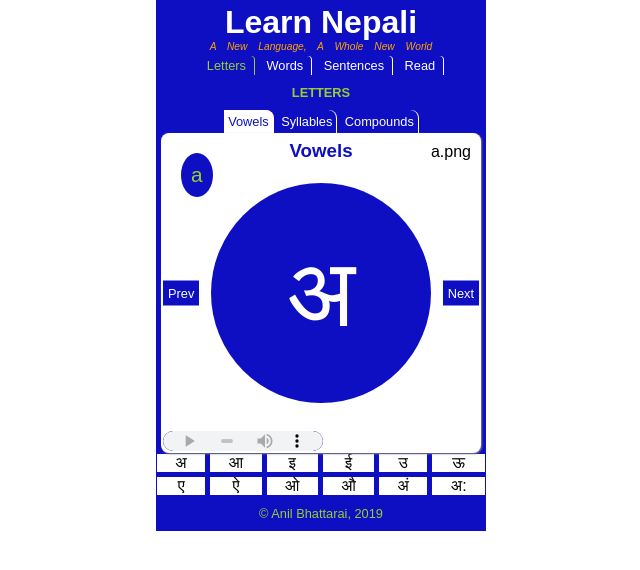
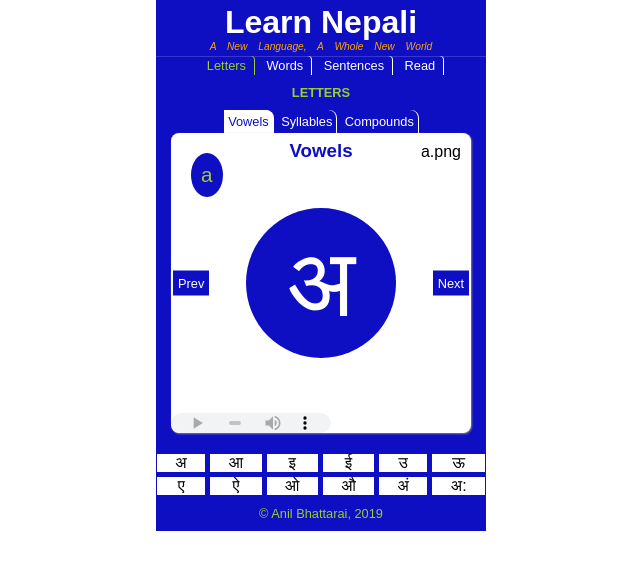
Before and after one commit to anilbhattaraitoronto/ln1119, a plain HTML site: page index.html in a window 1280 px wide. Both pictures are taken after a click on the button "Start Learning". Shown: the whole page, without its empty margins (319-959 px from the left). Drawn offline with Linux system fonts and the light colour scheme.

Commit message:
revamped css file and added app-wrapper to give background to the app

```diff
--- a/index.html
+++ b/index.html
@@ -8,6 +8,7 @@
     <title>Learn Nepali: Here and Now</title>
 </head>
 <body>
+    <div class="app-wrapper">
     <header class="main-header">
         <h1 class="masthead main-link" onclick="switchSections('.main-pages', '.main-link', ' main-active', 0)" >Learn Nepali</h1>
     </header>
@@ -203,6 +204,7 @@
     <footer>
         &copy; Anil Bhattarai, 2019
     </footer>
+</div>
     <script src="main.js"></script>
 </body>
 </html>
--- a/main.css
+++ b/main.css
@@ -6,11 +6,17 @@
     --theme2: yellowgreen;
     font-family: Arial, Helvetica, sans-serif;
 }
+body{
+    width: 100%;
+    max-width: 330px;
+    margin: auto;
+}
+.app-wrapper{
+    background: var(--theme1);
+}
 
 .main-header{
-    width: 330px;
     margin: auto;
-    background: var(--theme1);
     box-shadow: 0 0 1px white;
 }
 .masthead{
@@ -40,15 +46,12 @@
     font-weight: lighter;
 }
 #home-page{
-    width: 330px;
     text-align: center;
     margin: auto;
-    background: var(--theme1);
+
 }
 #lesson-page{
-    width: 330px;
     margin: auto;
-    background: var(--theme1);
 }
 #home-page h3{
     margin: auto;
@@ -90,13 +93,11 @@
     width: 330px;
     margin: auto;
     text-align: center;
-    background: var(--theme1);
 }
 .level-nav{
     width: 330px;
     margin: auto;
     text-align: center;
-    background: var(--theme1);
 }
 .level-link{
     display: inline-block;
@@ -118,13 +119,11 @@
     color: white;
     cursor: pointer;
     font-size: .8em;
-    background: var(--theme1);
     padding: 4px;
     box-shadow: 1px 0px 0px white;
     border-top-right-radius: 8px;
 }
 .active-level{
-    background: var(--theme1);
     color: var(--theme2);
 }
 .active-lesson, .lesson-link:hover{
@@ -138,15 +137,10 @@ background: white;
     padding: 10px 0;
     text-transform: uppercase;
     font-size: .8em;
-    background: var(--theme1);
-    width: 330px;
 }
 .beginner-lesson, .intermediate-lesson, .advanced-lesson, .about-section{
-    width: 330px;
-    /* height: 420px; */
     margin: auto;
     text-align: center;
-    background: var(--theme1);
 }
 .lesson-title{
     position: absolute;
@@ -159,11 +153,10 @@ background: white;
     display: flex;
     justify-content: center;
     align-items: center;
-    width: 320px;
-    height: 320px;
+    width: 300px;
+    height: 300px;
     background: white;
-    margin: auto;
-    /* background: var(--theme1); */
+    margin: 0 auto 20px auto;
     box-shadow: 1px 1px 2px gray;
     border-radius: 8px;
 }
@@ -176,8 +169,8 @@ background: white;
     color: white;
     font-size: 6em;
     line-height: 0;
-    height: 220px;
-    width: 220px;
+    height: 150px;
+    width: 150px;
     border-radius: 50%;
     box-shadow: 0 0 2px white;
 }
@@ -196,11 +189,9 @@ background: white;
     width: 160px;
     height: 20px;
     position: absolute;
-    bottom: 2px;
-    left: 2px;
-    background: var(--theme1);
-    color: var(--theme2);
-    border-radius: 20px;
+    bottom: 0;
+    left: 0;
+    border-radius: 10px;
     padding: 0;
     border: none;
 }
@@ -244,7 +235,6 @@ background: white;
     display: grid;
     grid-template-columns: repeat(6, auto);
     grid-gap: 5px;
-    width: 330px;
     margin: auto;
     border: 1px solid var(--theme1);
 }
@@ -252,11 +242,9 @@ background: white;
     background: white;
 }
 footer{
-    width: 330px;
     margin: auto;
     color: var(--theme2);
     padding: 10px 0;
     text-align: center;
-    background: var(--theme1);
     font-size: .8em;
 }
```
